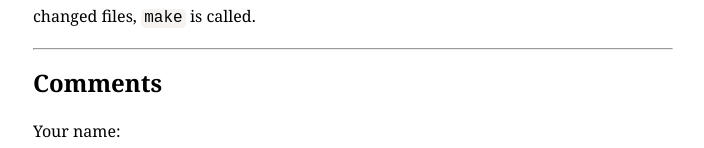
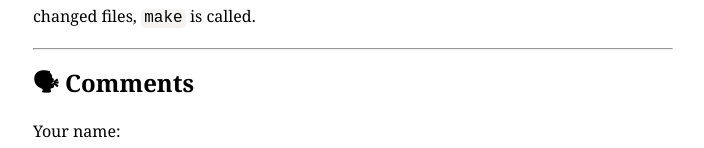
Before and after one commit to ronaldevers/ronaldevers.github.com, an Eleventy site: page src/posts/2010-07-23-automaker-gem.md in a window 1280 px wide. Shown: the part 508-656 px from the top of the page, without its empty margins (287-991 px from the left). Built offline with nearby package versions, Linux system fonts and the light colour scheme; Eleventy itself is replaced by a stand-in of ours; files that its build step writes are made by us from their sources.

Commit message:
add emoji to comments header

```diff
--- a/src/_includes/post.njk
+++ b/src/_includes/post.njk
@@ -18,7 +18,7 @@ layout: default
 <hr>
 
 <section id="comments">
-  <h2>Comments</h2>
+  <h2>🗣 Comments</h2>
   <form name="comment" method="POST" data-netlify="true">
     <input type="hidden" name="url" value="https://ronaldevers.nl{{ page.url }}">
     <p>
```
